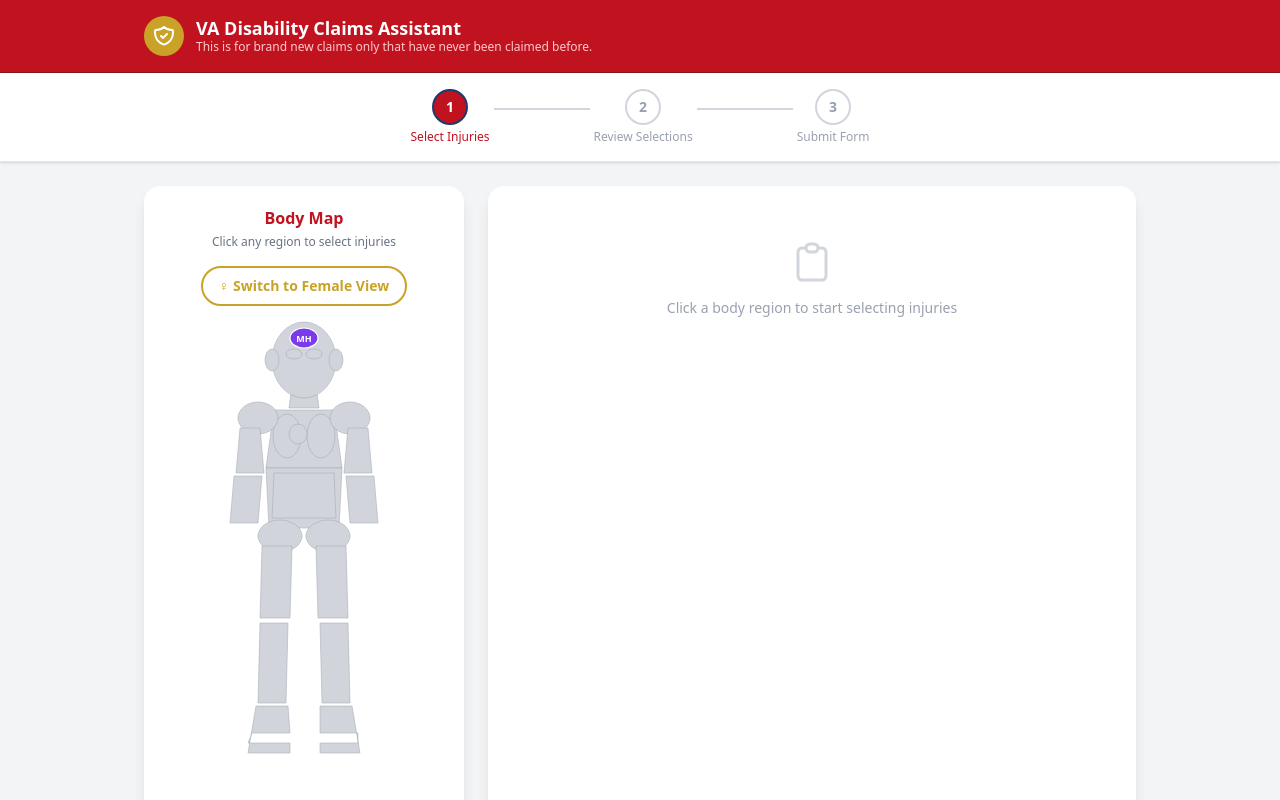
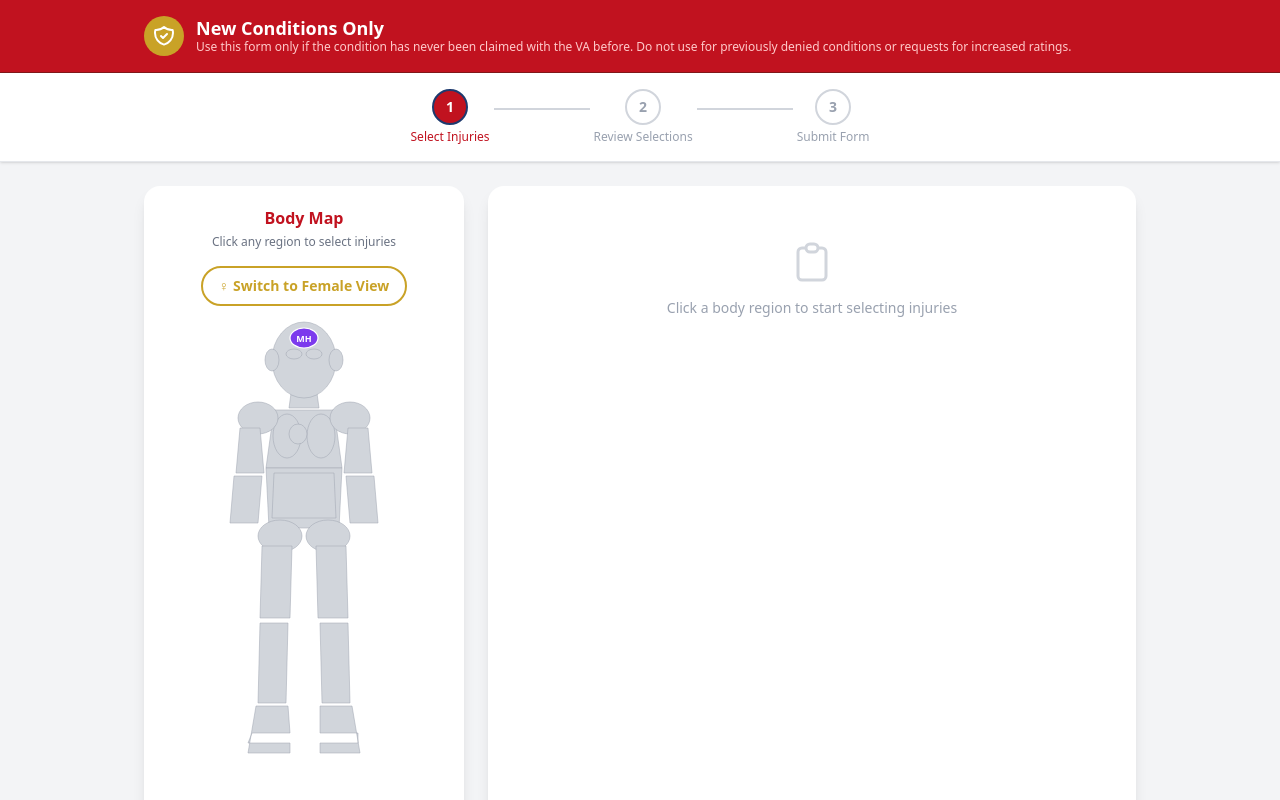
Before and after one commit to triggs2025/veteran-claims-app, a React (Vite) app: page / in a window 1280 px wide. Shown: the top 800 px of the page. Built offline with nearby package versions, Linux system fonts and the light colour scheme.

Commit message:
Update header title and subtitle text

```diff
--- a/src/App.jsx
+++ b/src/App.jsx
@@ -55,8 +55,8 @@ export default function App() {
               </svg>
             </div>
             <div>
-              <h1 className="text-white font-bold text-lg leading-tight">VA Disability Claims Assistant</h1>
-              <p className="text-red-200 text-xs">This is for brand new claims only that have never been claimed before.</p>
+              <h1 className="text-white font-bold text-lg leading-tight">New Conditions Only</h1>
+              <p className="text-red-200 text-xs">Use this form only if the condition has never been claimed with the VA before. Do not use for previously denied conditions or requests for increased ratings.</p>
             </div>
           </div>
           {step > 1 && (
```
